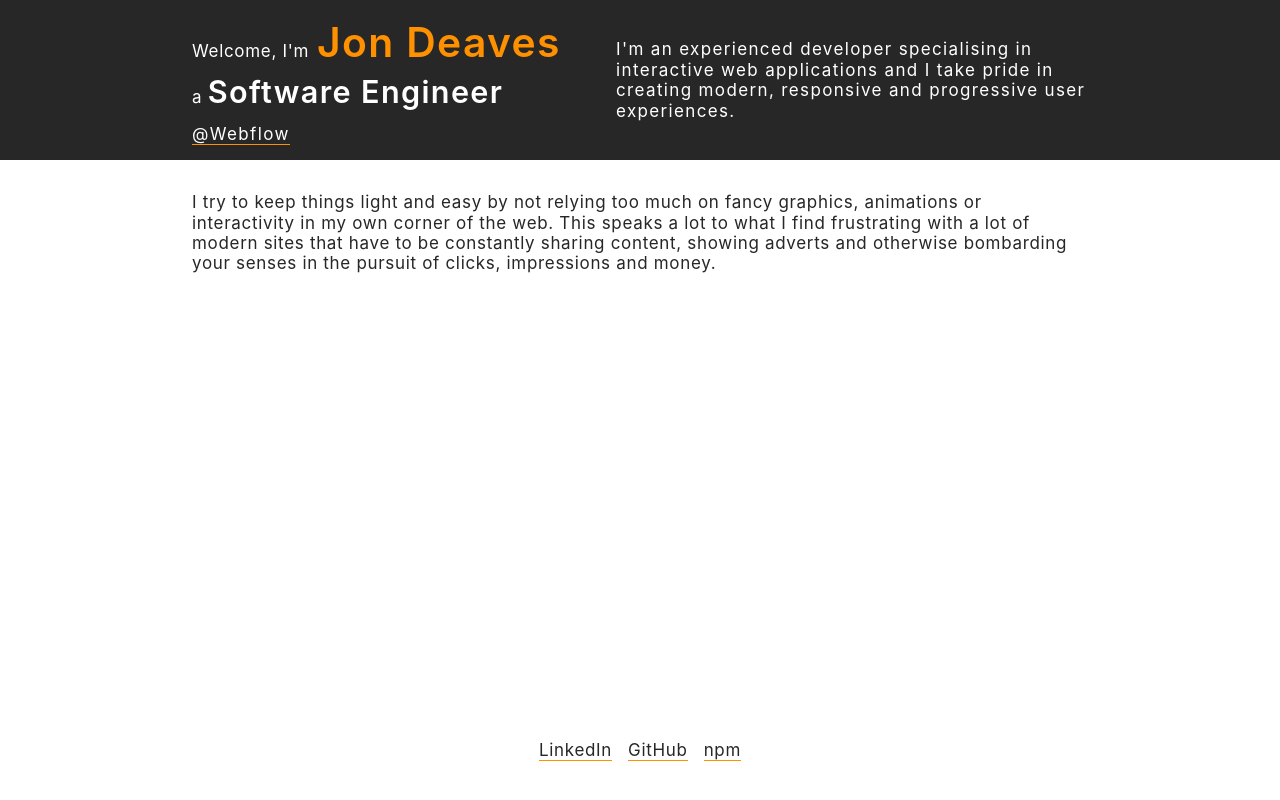
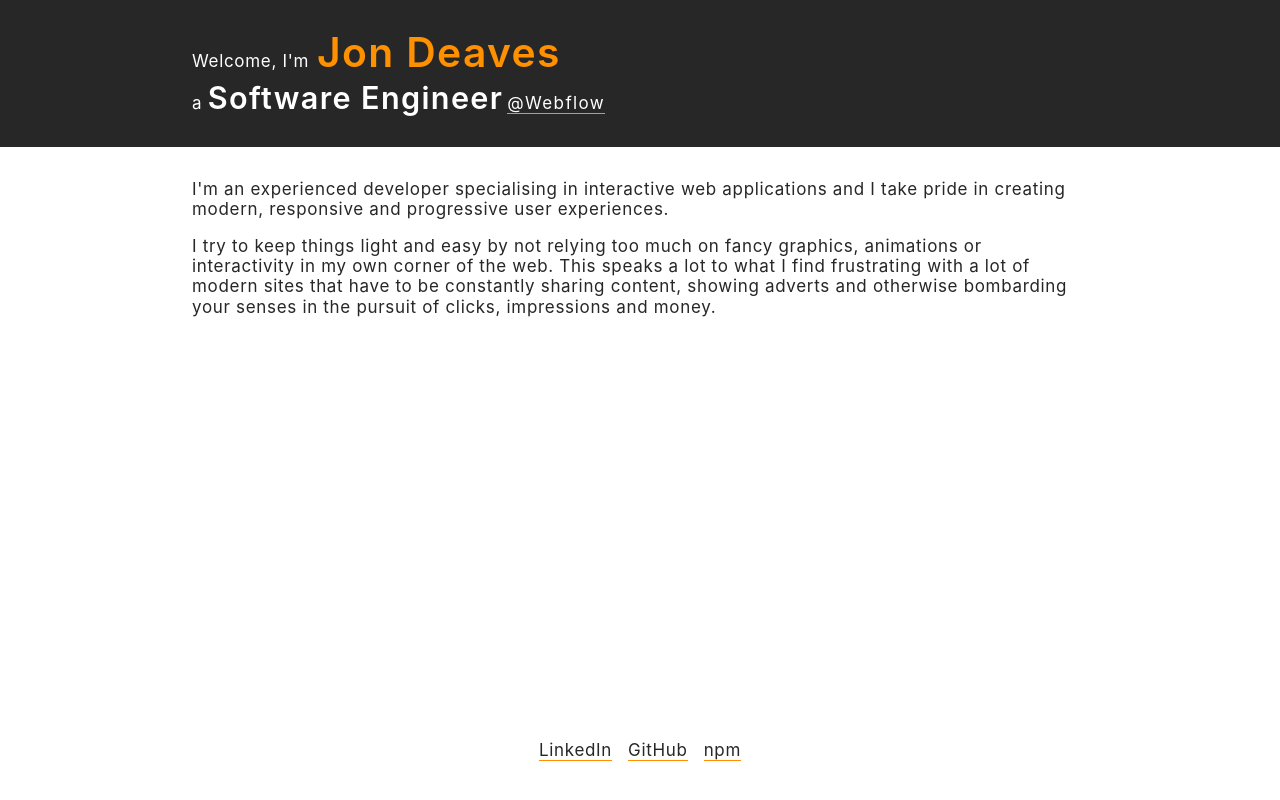
Before and after one commit to jondeaves/jondeaves, a Next.js app: page / in a window 1280 px wide. Built offline with nearby package versions, Linux system fonts and the light colour scheme.

Commit message:
style: more header tweaks

```diff
--- a/components/Header.module.css
+++ b/components/Header.module.css
@@ -2,6 +2,7 @@
   background-color: var(--color-secondary-background-color);
   display: flex;
   justify-content: center;
+  padding-bottom: 16px;
   width: 100%;
 }
 
@@ -11,30 +12,7 @@
 }
 
 .inner {
+  max-width: 960px;
   padding: 32px 32px 16px 32px;
   width: 100%;
 }
-
-.bio {
-  letter-spacing: 0.08rem;
-  max-width: 480px;
-  margin-top: 16px;
-}
-
-@media screen and (min-width: 960px) {
-  .inner {
-    align-items: center;
-    display: flex;
-    justify-content: space-between;
-    max-width: 960px;
-  }
-
-  .titles {
-    margin-right: 8px;
-  }
-
-  .bio {
-    margin-top: 0;
-    padding-left: 8px;
-  }
-}
--- a/components/Header.tsx
+++ b/components/Header.tsx
@@ -8,19 +8,20 @@ const Header = ({ isHomepage }: HeaderProps) => {
   return (
     <header className={HeaderStyles.header}>
       <div className={HeaderStyles.inner}>
-        <div className={HeaderStyles.titles}>
-          <a className="skip-to-content" href="#main">
-            Skip to content
-          </a>
         <p
-            className={isHomepage ? "inline spaced-right" : "hidden"}
+          className={`no-margin ${
+            isHomepage ? "inline spaced-right" : "hidden"
+          }`}
           aria-hidden="true"
         >
           Welcome, I&apos;m
         </p>
         <h1 className="inline">Jon Deaves</h1>
         <div>
-            <p className={isHomepage ? "inline" : "hidden"} aria-hidden="true">
+          <p
+            className={`no-margin ${isHomepage ? "inline" : "hidden"}`}
+            aria-hidden="true"
+          >
             a&nbsp;
           </p>
           <h2 className="inline">Software Engineer</h2>
@@ -33,14 +34,6 @@ const Header = ({ isHomepage }: HeaderProps) => {
           )}
         </div>
       </div>
-        {isHomepage && (
-          <p className={HeaderStyles.bio}>
-            I&apos;m an experienced developer specialising in interactive web
-            applications and I take pride in creating modern, responsive and
-            progressive user experiences.
-          </p>
-        )}
-      </div>
     </header>
   );
 };
--- a/components/Layout.tsx
+++ b/components/Layout.tsx
@@ -9,6 +9,9 @@ type LayoutProps = {
 const Layout = ({ children, isHomepage }: LayoutProps) => {
   return (
     <div className="wrapper">
+      <a className="skip-to-content" href="#main">
+        Skip to content
+      </a>
       <Header isHomepage={isHomepage} />
       <main id="main">{children}</main>
       <Footer />
--- a/pages/index.tsx
+++ b/pages/index.tsx
@@ -16,6 +16,12 @@ const Home: NextPage = () => {
 
       <Layout isHomepage={true}>
         <p>
+          I&apos;m an experienced developer specialising in interactive web
+          applications and I take pride in creating modern, responsive and
+          progressive user experiences.
+        </p>
+
+        <p>
           I try to keep things light and easy by not relying too much on fancy
           graphics, animations or interactivity in my own corner of the web.
           This speaks a lot to what I find frustrating with a lot of modern
--- a/styles/globals.css
+++ b/styles/globals.css
@@ -67,22 +67,23 @@ h6 {
 
 h1 {
   color: var(--color-tertiary-font-color);
-  font-size: 2.4rem;
+  font-size: 2rem;
   font-weight: 600;
-  margin: 0 0 24px 0;
+  line-height: 2.4rem;
+  margin: 0;
 }
 
 h2 {
   color: var(--color-secondary-font-color);
-  font-size: 1.8rem;
+  font-size: 1.4rem;
   font-weight: 600;
-  line-height: 1.8rem;
+  line-height: 2rem;
   margin-right: 4px;
 }
 
 h3 {
   color: var(--color-secondary-font-color);
-  font-size: 1rem;
+  font-size: 0.8rem;
   line-height: 1rem;
 }
 
@@ -119,6 +120,10 @@ a:visited::after {
   width: 100%;
 }
 
+.no-margin {
+  margin: 0;
+}
+
 .skip-to-content {
   background-color: var(--color-primary-background-color);
   border-bottom-left-radius: 2px;
@@ -148,3 +153,18 @@ a:visited::after {
 .spaced-right {
   margin-right: 8px;
 }
+
+@media screen and (min-width: 475px) {
+  h1 {
+    font-size: 2.4rem;
+    margin-bottom: 8px;
+  }
+
+  h2 {
+    font-size: 1.8rem;
+  }
+
+  h3 {
+    font-size: 1rem;
+  }
+}
```
Lines whose indentation alone changed are shown as unchanged.
